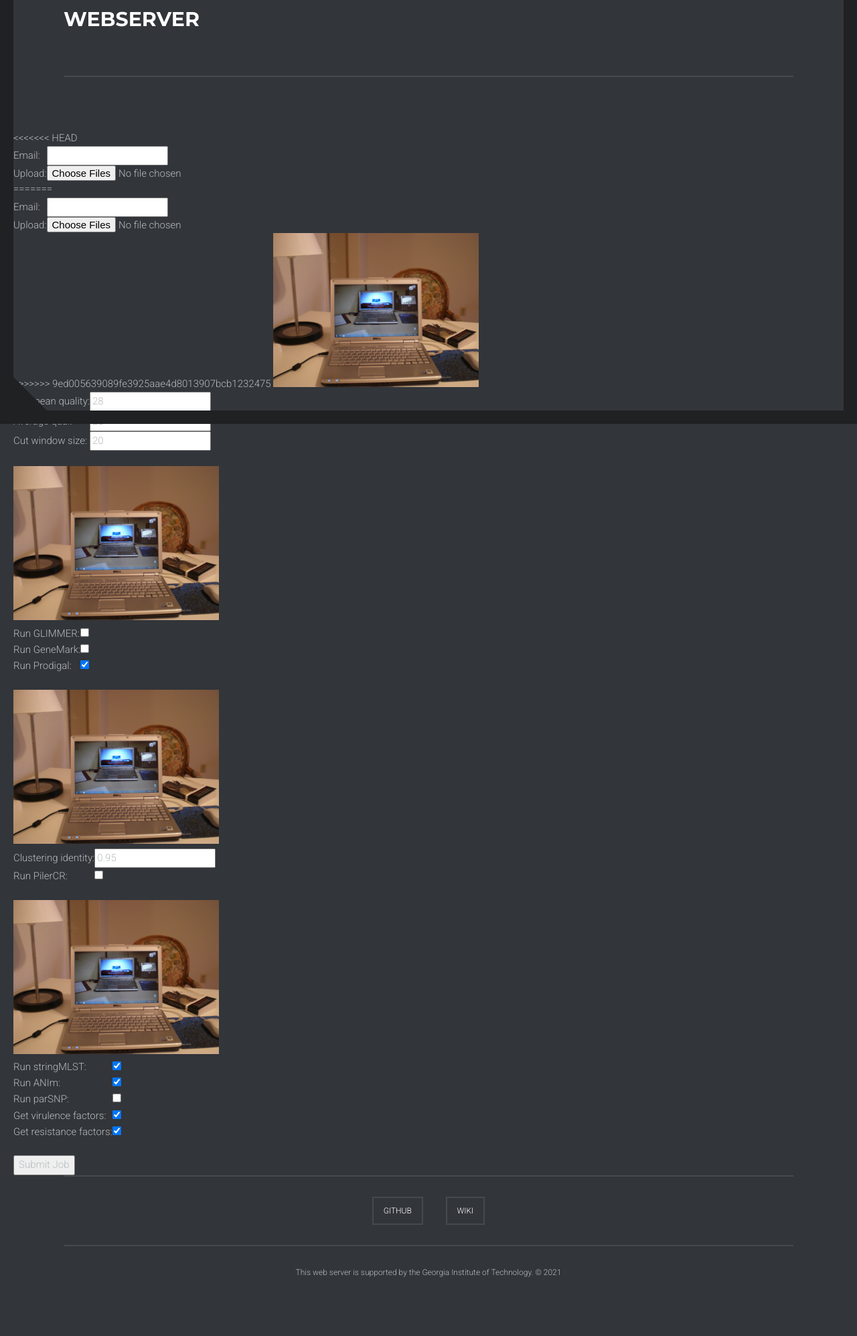
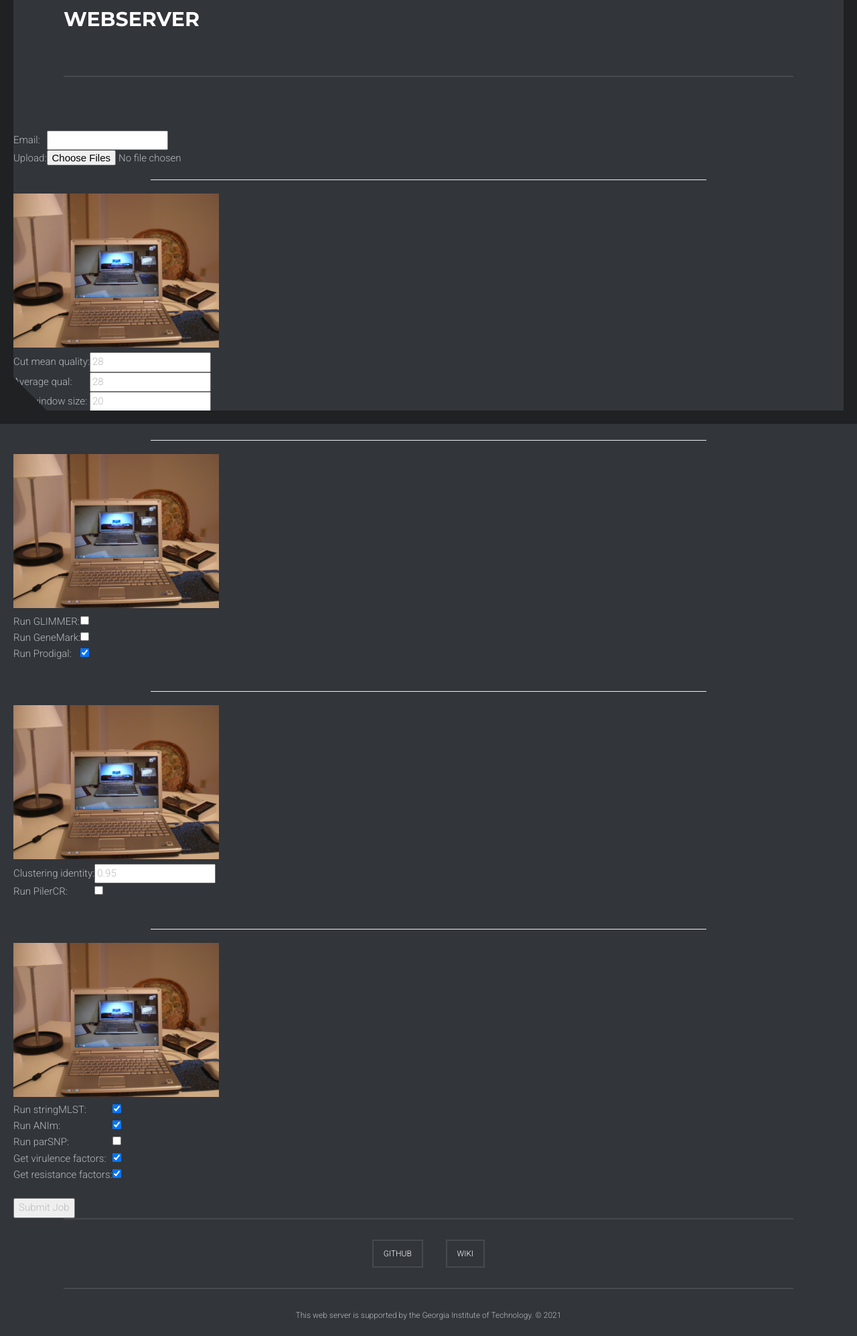
Before and after one commit to taylorSci/BIOL-7210_Predictive-web-server, a Django app: page /fbp/options/GA-CG in a window 1280 px wide. Shown: the part 167-2162 px from the top of the page at 67% size. Before the commit the page ends 2074 px from the top, so only its background shows below. Run offline with Django 3.2, Linux system fonts and the light colour scheme; some libraries are stand-ins or nearby versions.

Commit message:
added line breaks

```diff
--- a/django/foodbornePathogen/templates/foodbornePathogen/options.html
+++ b/django/foodbornePathogen/templates/foodbornePathogen/options.html
@@ -13,18 +13,13 @@
         <form method="post" enctype="multipart/form-data">
             {% csrf_token %}
             {% load static %}
-<<<<<<< HEAD
-                <table border= "1">
-                {{ user }}
-                {{ upload }}
-                </table>
-=======
+
             <table border= "1">
             {{ user }}
             {{ upload }}
             </table>
->>>>>>> 9ed005639089fe3925aae4d8013907bcb1232475
             {% for stage in stages %}
+            <hr width="67%">
                 {# <img src="{% static 'foodbornePathogen/img/{{ stage.name }}_schematic.png' %}" alt="stage schematic"> #}
                 <img src="{% static 'foodbornePathogen/img/test_im.png' %}" alt="stage schematic">
                 <table border= "1">
```
